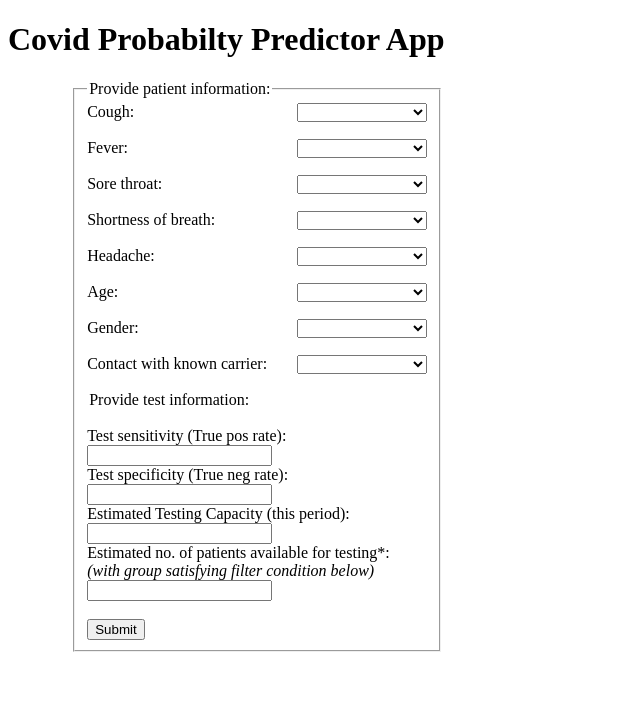
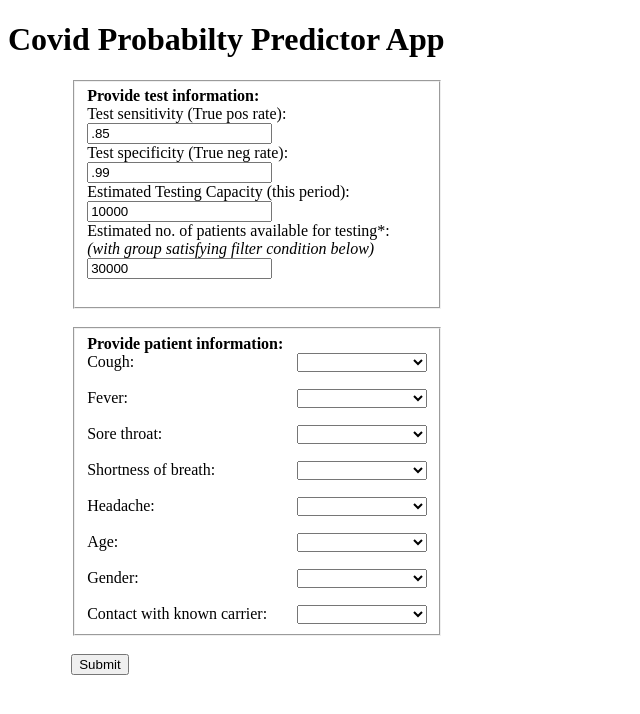
Before and after one commit to nitimkc/covidpredictor-app, a Flask app: page / in a window 1280 px wide. Shown: the top 714 px of the page, without its empty margins (0-640 px from the left). Run offline with Flask 2, Linux system fonts and the light colour scheme; parts of the project's set-up code (start-up, migrations or seed data) failed here and were passed over.

Commit message:
cosmetic changes

```diff
--- a/app.py
+++ b/app.py
@@ -43,6 +43,9 @@ def results():
         # test_capacity , n_patient = 10000, 30000
         rates  = [ float(i) if float(i) < 1 else float(i)/100 for i in rates]
         tpr , tnr = rates[0], rates [1]
+        n_patient  = test_capacity if n_patient > test_capacity else n_patient
+        print(n_patient, type(n_patient))
+        print(test_capacity, type(test_capacity))
 
         # input_vals = ['No','Yes','Yes','Yes','Yes','Above 60','Unknown','Yes',]
         # input_vals = ['Yes','No','No','No','No','Below 60','Female','Unknown',]
@@ -70,7 +73,6 @@ def results():
 
         # add_dummy columns
         for i,j in zip(dummy_vars,dummy_vars_missing):
-            print(i,j)
             if processed_record[i] not in [0,1]:
                 processed_record.update({j:1.0})
             else:
@@ -99,6 +101,7 @@ def results():
             model_score = dict((k, score[k]) for k in ('sensitivity', 'specificity', 'accuracy', 'AUC'))
             for k,v in model_score.items():
                 model_score[k] = str(np.round(v*100,1))+'%'
+
             obs_posrate = str(np.round(score['positiverate']*100,1))+'%'
             est_posrate = (score['positiverate']-1+tnr)/(tpr-1+tnr)
             est_posrate = str(np.round(est_posrate*100,1))+'%'
--- a/templates/main.html
+++ b/templates/main.html
@@ -40,6 +40,14 @@ form {
     margin-left: 50px;
 }
 
+input[type="number"]::-webkit-outer-spin-button,
+input[type="number"]::-webkit-inner-spin-button {
+    -webkit-appearance: none;
+    margin: 0;
+}
+input[type="number"] {
+    -moz-appearance: textfield;
+}
 </style>
 
 <head>
@@ -50,7 +58,23 @@ form {
 
 <form action="{{ url_for('results') }}" method="POST">
     <fieldset class="inputtable">
-        <legend>Provide patient information:</legend>
+        <strong>Provide test information:</strong><br>
+            <label  for="tpr">Test sensitivity (True pos rate):</label>
+            <input type="number" id="tpr" name="tpr" min="0.1" max="1.0", step="any" value=".85"><br>
+
+            <label for="tnr">Test specificity (True neg rate):</label>
+            <input type="number" id="tnr" name="tnr" min="0.1" max="1.0", step="any" value=".99"><br>
+
+            <label for="test_capacity">Estimated Testing Capacity (this period):</label>
+            <input type="number" id="test_capacity" name="test_capacity" min="1" value="10000"><br>
+
+            <label for="n_patient">Estimated no. of patients available for testing*:<br>
+                                    <i>(with group satisfying filter condition below)</i></label>
+            <input type="number" id="n_patient" name="n_patient" min="1" value="30000"><br>
+            <br>
+        </fieldset><br>
+        <fieldset class="inputtable">
+        <strong>Provide patient information:</strong><br>
         Cough:
         <select name="cough" required>
             <option></option>
@@ -109,24 +133,9 @@ form {
             <option>No</option>
             <option>Unknown</option>
         </select> <br>
-        <br>
-        <legend>Provide test information:</legend><br>
-        <label  for="tpr">Test sensitivity (True pos rate):</label>
-        <input type="number" id="tpr" name="tpr" min="0.1" max="100.0", step="any"><br>
-
-        <label for="tnr">Test specificity (True neg rate):</label>
-        <input type="number" id="tnr" name="tnr" min="0.1" max="100.0", step="any"><br>
-
-        <label for="test_capacity">Estimated Testing Capacity (this period):</label>
-        <input type="number" id="test_capacity" name="test_capacity"><br>
-
-        <label for="n_patient">Estimated no. of patients available for testing*:<br>
-                                <i>(with group satisfying filter condition below)</i></label>
-        <input type="number" id="n_patient" name="n_patient"><br>
-
+        </fieldset>
         <br>
         <input type="submit" value="Submit">
-        </fieldset>
 
 </form>
 
```
